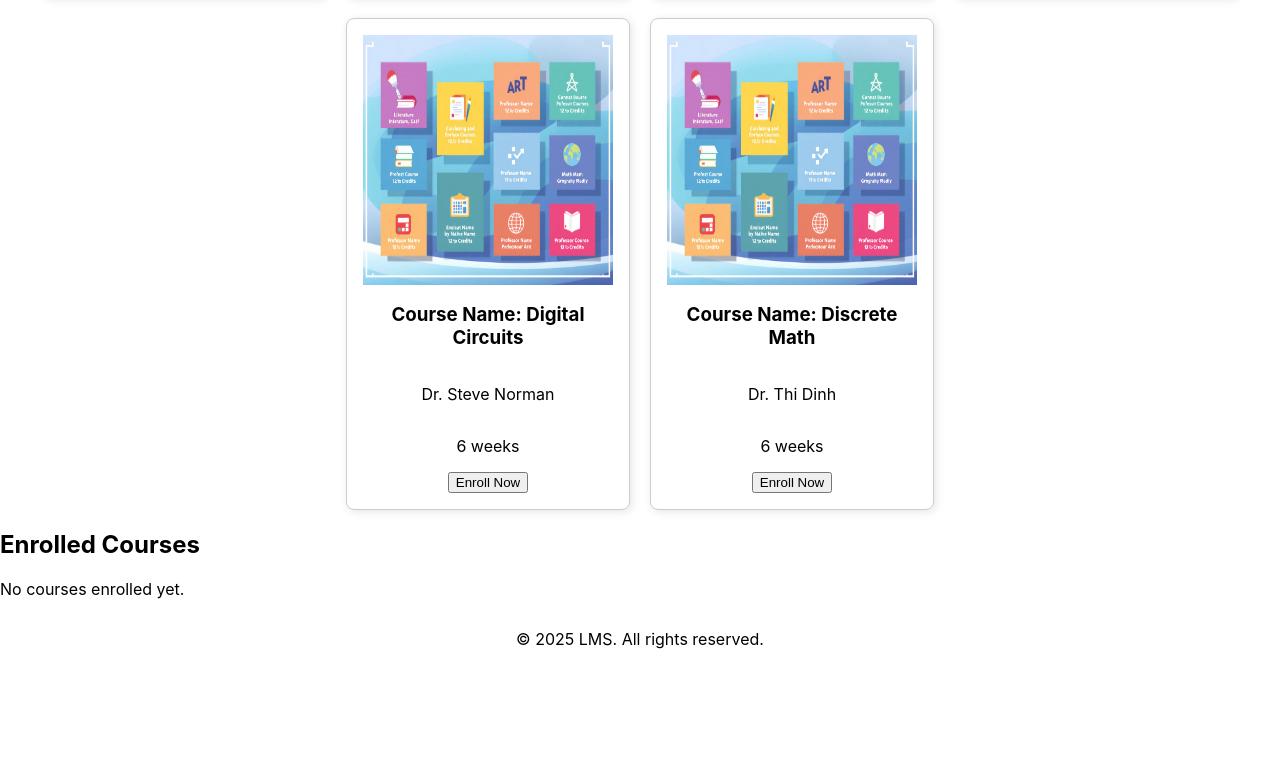
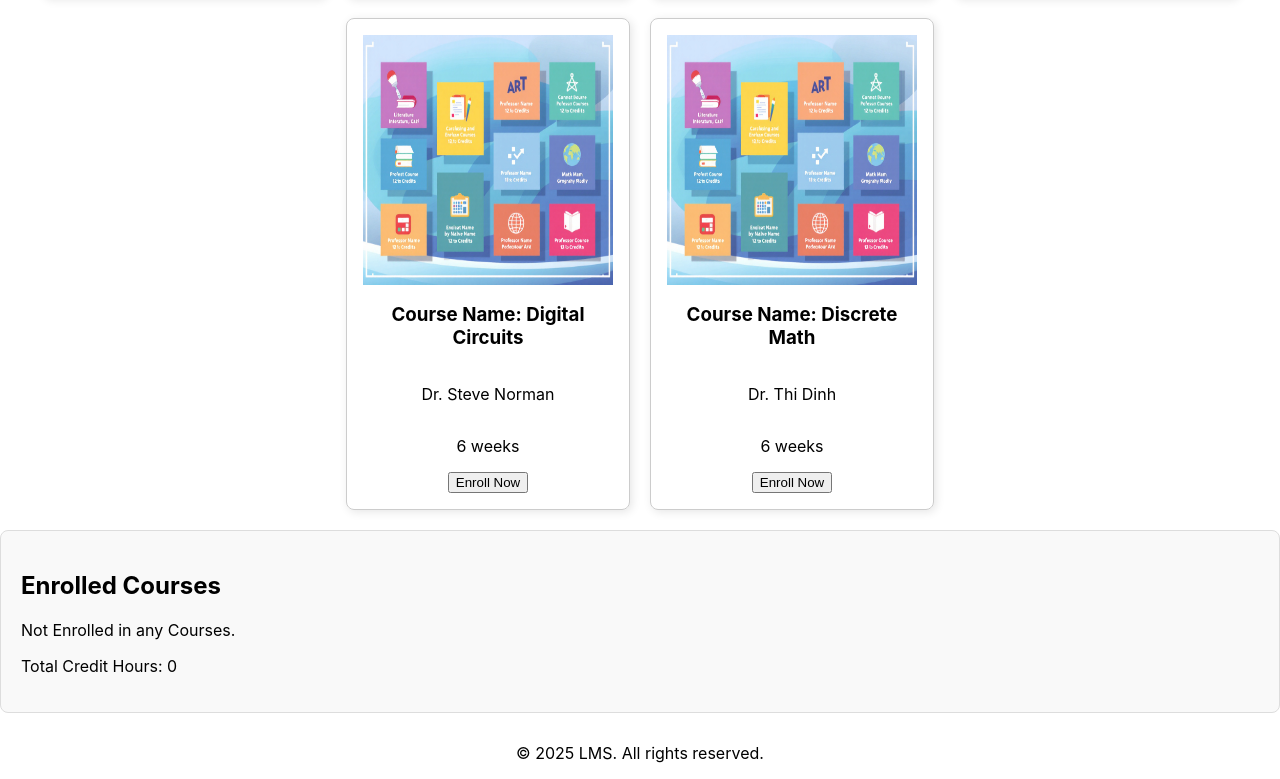
Before and after one commit to Akila-Fernando/ENSF381-Assignment-4, a React (Create React App) app in the folder my-lms-app/: page /Courses in a window 1280 px wide. Shown: the part 1176-1955 px from the top of the page. Before the commit the page ends 1841 px from the top, so only its background shows below. Built offline with nearby package versions, Linux system fonts and the light colour scheme.

Commit message:
Course page finished

```diff
--- a/my-lms-app/src/components/CourseCatalog.js
+++ b/my-lms-app/src/components/CourseCatalog.js
@@ -3,7 +3,7 @@ import CourseItem from "./CourseItem";
 import courses from "../data/courses";
 import "./CourseCatalog.css";
 
-const CourseCatalog = ({ enrollCourse }) => {
+const CourseCatalog = ({ enroll }) => {
   return (
     <div class name="course-catalog">
       <h2>Courses</h2>
@@ -11,7 +11,7 @@ const CourseCatalog = ({ enrollCourse }) => {
       {courses.map(course => (
         <CourseItem key={course.id}
         course={course}
-        enrollCourse={enrollCourse} />
+        enroll={enroll} />
       ))}
       </div>
     </div>
--- a/my-lms-app/src/components/CourseItem.js
+++ b/my-lms-app/src/components/CourseItem.js
@@ -2,21 +2,21 @@ import React, {useState} from 'react';
 import courseimage from '../images/course1.jpg'
 import "./CourseItem.css";
 
-function CourseItem({course, enrollCourse}) {
+const CourseItem = ({course, enroll}) => {
     const [showDescription, setShowDesc] = useState(false);
 
     return (
 
         <div className="course-item" onMouseEnter={() => setShowDesc(true)} onMouseLeave={() => setShowDesc(false)}>
 
-            <img src={courseimage} width={250} height={250}></img>
+            <img src={courseimage} alt = "course-pic" width={250} height={250}></img>
             <h3>Course Name: {course.name}</h3>
             <p>{course.instructor}</p>
             <p>{course.duration}</p>
 
             {showDescription && <p>{course.description}</p>}
 
-            <button onClick={() => enrollCourse(course)}>Enroll Now</button>
+            <button onClick={() => enroll(course)}>Enroll Now</button>
         </div>
     );
 
--- a/my-lms-app/src/components/EnrolledCourse.js
+++ b/my-lms-app/src/components/EnrolledCourse.js
@@ -4,8 +4,7 @@ const EnrolledCourse = ({ course, dropCourse }) => {
   return (
     <div className="enrolled-course">
       <h3>{course.name}</h3>
-      <p>Credit Hours: {course.creditHours}</p>
-      <p>Enrolled: {course.count}</p>
+      <p>Credit Hours: 3</p>
 
       <button onClick={() => dropCourse(course.id)}>Drop Course</button>
     </div>
--- a/my-lms-app/src/components/EnrollmentList.js
+++ b/my-lms-app/src/components/EnrollmentList.js
@@ -1,20 +1,40 @@
-import React, { useEffect } from "react";
+import React, {useEffect, useState} from "react";
+import "./EnrollmentList.css";
 import EnrolledCourse from "./EnrolledCourse";
 
-const EnrollmentList = ({ enrolledCourses }) => {
+const EnrollmentList = ({ enrolledCourses, dropCourse }) => {
+    const [totalCredHrs, setTotalCredHrs] = useState(0);
+
+    useEffect(() => {
+        const total = enrolledCourses.reduce((sum, course) => sum + 3, 0);
+        setTotalCredHrs(total);}, [enrolledCourses]);
+
+
+    useEffect(() => {
+        localStorage.setItem("enrolledCourses", JSON.stringify(enrolledCourses));}, [enrolledCourses]);
+
+    useEffect(() => {
+        const savedCourses = JSON.parse(localStorage.getItem("enrolledCourses")) || [];
+        if (savedCourses.length > 0) {
+        savedCourses.forEach((course) => {
+            if (!enrolledCourses.some((c) => c.id === course.id)) {
+            enrolledCourses.push(course);
+            }
+        });
+        }
+    }, []);
+
     return (
         <div className="enrollment-list">
           <h2>Enrolled Courses</h2>
           {enrolledCourses.length > 0 ? (
             enrolledCourses.map((course) => (
-            <div key={course.id} className="enrolled-course">
-              <h3>{course.name}</h3>
-              <p>{course.instructor}</p>
-            </div>
+              <EnrolledCourse key={course.id} course={course} dropCourse={dropCourse} />
             ))
           ) : (
-          <p>No courses enrolled yet.</p>
+            <p>Not Enrolled in any Courses.</p>
           )}
+          <p>Total Credit Hours: {totalCredHrs}</p>
         </div>
       );
     };
--- a/my-lms-app/src/pages/CoursesPage.js
+++ b/my-lms-app/src/pages/CoursesPage.js
@@ -1,22 +1,28 @@
-import Footer from "../components/Footer";
+import React, { useState } from "react";
 import Header from "../components/Header";
 import CourseCatalog from "../components/CourseCatalog";
 import EnrollmentList from "../components/EnrollmentList";
-import React, {useState} from "react";
+import Footer from "../components/Footer";
 
 const CoursesPage = () => {
   const [enrolledCourses, setEnrolledCourses] = useState([]);
 
   const enroll = (course) => {
-    setEnrolledCourses([...enrolledCourses, course]);
+    if (!enrolledCourses.includes(course)) {
+      setEnrolledCourses([...enrolledCourses, course]);
+    }
+  };
+
+  const dropCourse = (courseId) => {
+    setEnrolledCourses(enrolledCourses.filter(course => course.id !== courseId));
   };
 
   return (
     <div className="courses-page">
       <Header />
       <div className="content">
-        <CourseCatalog enroll={enroll} />
-        <EnrollmentList enrolledCourses={enrolledCourses} />
+        <CourseCatalog enroll={enroll} enrolledCourses={enrolledCourses} />
+        <EnrollmentList enrolledCourses={enrolledCourses} dropCourse={dropCourse} />
       </div>
       <Footer />
     </div>
```
Lines whose indentation alone changed are shown as unchanged.
